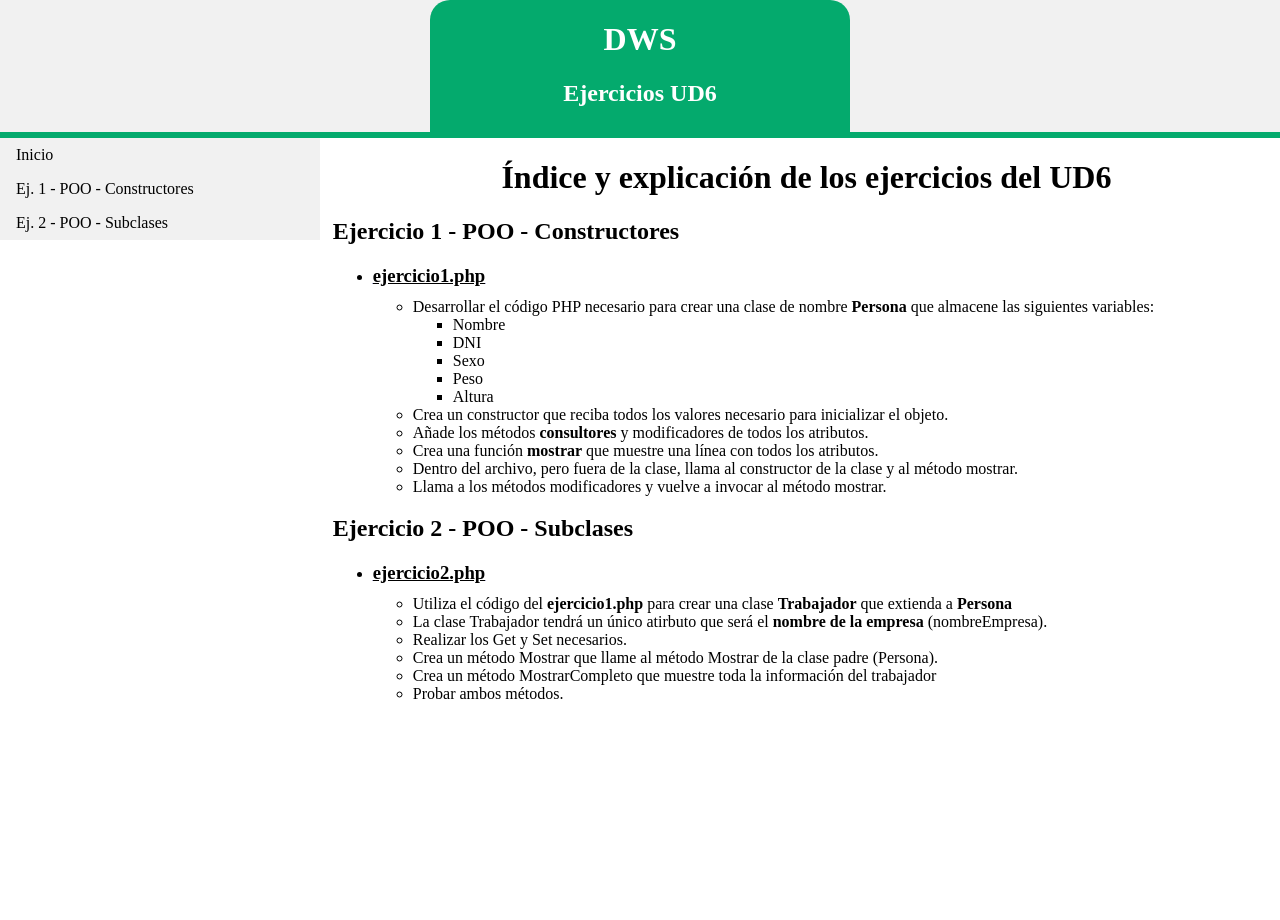
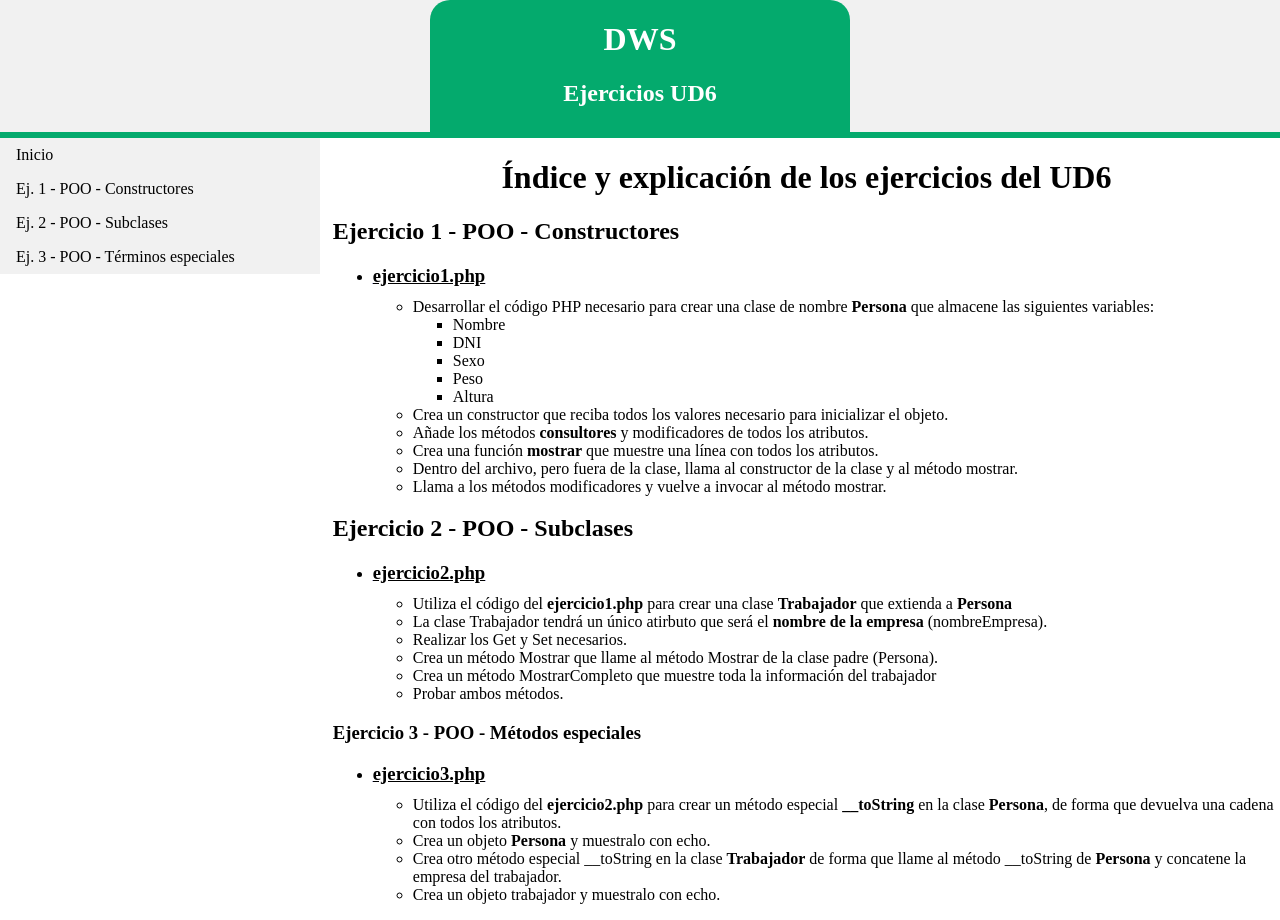
Before and after one commit to juangj-opg/DWES-UD6, a PHP site: page / in a window 1280 px wide. Before the commit the page ends 699 px from the top, so only its background shows below. Run offline with PHP 8.4, Linux system fonts and the light colour scheme; data that the repository does not hold is empty.

Commit message:
Ejercicio 3 - Info

```diff
--- a/cabecera.php
+++ b/cabecera.php
@@ -38,6 +38,7 @@
     <li><a <?php if($Nombre[2] == "index.php" ) { echo "class='active'"; } ?> href="./index.php">Inicio</a></li>
     <li><a <?php if($Nombre[2] == "ejercicio1.php" ) { echo "class='active'"; } ?> href="./ejercicio1.php">Ej. 1 - POO - Constructores</a></li>
     <li><a <?php if($Nombre[2] == "ejercicio2.php" ) { echo "class='active'"; } ?> href="./ejercicio2.php">Ej. 2 - POO - Subclases</a></li>
+    <li><a <?php if($Nombre[2] == "ejercicio3.php" ) { echo "class='active'"; } ?> href="./ejercicio3.php">Ej. 3 - POO - Términos especiales</a></li>
     </ul>
 </div>
 
--- a/index.php
+++ b/index.php
@@ -44,6 +44,19 @@ include "cabecera.php";
     </ul>
 </ul>
 
+<h3>Ejercicio 3 - POO - Métodos especiales</h3>
+<ul>
+    <li><a href="./ejercicio3.php"><h3 class="nopad">ejercicio3.php</h3></a></li>
+    <ul>
+        <li>Utiliza el código del <b>ejercicio2.php</b> para crear un método especial <b>__toString</b> en la clase <b>Persona</b>, de forma que devuelva una cadena con todos los atributos.</li>
+        <li>Crea un objeto <b>Persona</b> y muestralo con echo.</li>
+        <li>Crea otro método especial __toString en la clase <b>Trabajador</b> de forma que llame al método __toString de <b>Persona</b> y concatene la empresa del trabajador.</li>
+        <li>Crea un objeto trabajador y muestralo con echo.</li>
+    </ul>
+</ul>
+
+
+
 
 
 </body>
```
Also changed, not shown: README.md.
